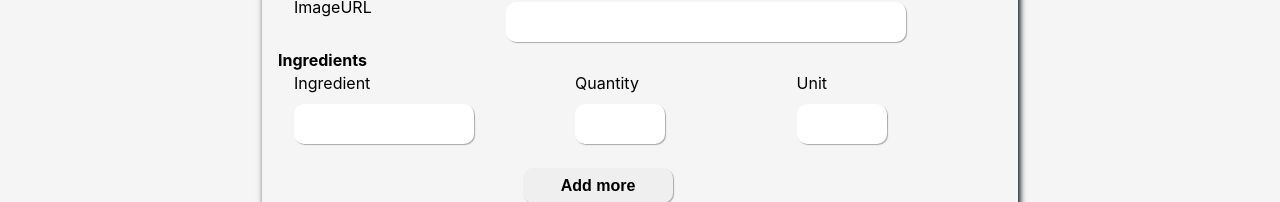
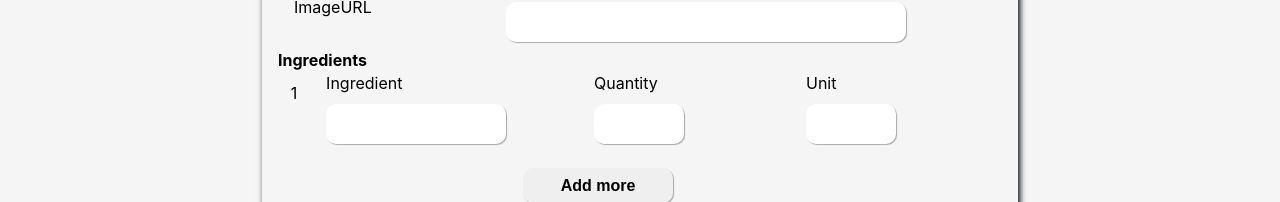
Before and after one commit to andorjamb/recipes, a React (Create React App) app: page /addrecipe in a window 1280 px wide. Shown: the part 447-649 px from the top of the page. Built offline with nearby package versions, Linux system fonts and the light colour scheme; no server answers; data requests are answered from the project's data file; a web font is replaced by a local one.

Commit message:
unable to solve ingredient typeerror

```diff
--- a/src/components/Form.jsx
+++ b/src/components/Form.jsx
@@ -1,15 +1,15 @@
-import React, { useState, useRef } from 'react';
+import React, { useState, useRef, useEffect } from 'react';
+
 import './Form.css';
 
-const Form = ({ countries, submitHandler, resetHandler, onChangeHandler, instructionHandler, ingredientHandler }) => {
+const Form = ({ countries, submitHandler, resetHandler, onChangeHandler, instructionHandler, ingredientHandler, onBlurHandler }) => {
 
     const [ingNumber, setIngNumber] = useState([0]);
     const [insNumber, setInsNumber] = useState([0]);
-    const [currentIngRow, setCurrentIngRow] = useState({
+    const [newIngRow, setNewIngRow] = useState({
         name: '',
         quantity: 0,
         unit: '',
-
     });
 
     const more = useRef();
@@ -21,10 +21,9 @@ const Form = ({ countries, submitHandler, resetHandler, onChangeHandler, instruc
 
     const instructionInput = useRef();
 
-    const ingredientEventHandler = (e, index) => {
-        setCurrentIngRow({ ...currentIngRow, [e.target.name]: e.target.value });
-        console.log(currentIngRow);
-        ingredientHandler(currentIngRow, index);
+    const ingredientBlurHandler = (e, index) => {
+        //setNewIngRow({ ...newIngRow, [e.target.name]: e.target.value });
+        ingredientHandler(e, index);
     }
 
     const instructionChangeHandler = () => {
@@ -40,6 +39,12 @@ const Form = ({ countries, submitHandler, resetHandler, onChangeHandler, instruc
         }
         else {
             setIngNumber([...ingNumber, ingNumber.length]);
+            setNewIngRow({
+                name: '',
+                quantity: 0,
+                unit: '',
+
+            })
         }
     }
 
@@ -78,7 +83,8 @@ const Form = ({ countries, submitHandler, resetHandler, onChangeHandler, instruc
                 <legend>Ingredients</legend>
 
                 {ingNumber.map((item, index) =>
-                    <fieldset className="flex" name="ingredients" key={index} onBlur={(e) => ingredientEventHandler(e, index)}>
+                    <fieldset className="flex" name="ingredients" key={index} onBlur={onBlurHandler}>
+                        <div><p className="indexP">{index + 1}</p></div>
                         <div>
                             <label htmlFor="name">Ingredient</label>
                             <input className="ingredient" type="text" name="name" id="name" ref={nameInput} />
--- a/src/pages/AddRecipe.jsx
+++ b/src/pages/AddRecipe.jsx
@@ -7,17 +7,16 @@ import DiscardPopup from '../components/DiscardPopup';
 import FailPopup from '../components/FailPopup';
 import classes from './AddRecipe.module.css';
 
-
 const AddRecipe = ({ countries }) => {
 
   const [popup, setPopup] = useState(false);
   const [discardPopup, setDiscardPopup] = useState(false);
   const [success, setSuccess] = useState(false);
-  const [ingredientsState, setIngredientsState] = useState([
-    /*  { name: '',
-      quantity: 0,
-      unit: '',  }*/
-  ]);
+  const [ingredientsState, setIngredientsState] = useState([{
+    name: '',
+    quantity: 0,
+    unit: ''
+  }]);
   const [instructionState, setInstructionState] = useState([])
 
   const [newRecipe, setNewRecipe] = useState({
@@ -26,7 +25,7 @@ const AddRecipe = ({ countries }) => {
     country: "",
     description: "",
     image: "",
-    ingredients: [{ name: "", quantity: 0, unit: "" }],/* array of objects */
+    ingredients: [],/* array of objects */
     preparation_time: 0,
     cooking_time: 0,
     servings: 0,
@@ -77,9 +76,11 @@ const AddRecipe = ({ countries }) => {
     setInstructionState([...instructionState, formData]);
   }
 
-  const ingredientHandler = (formData) => {
-    console.log(ingredientsState);
-    setIngredientsState([...ingredientsState, formData])
+  const ingredientHandler = (e, index) => {
+    let ingredArray = [...ingredientsState];
+    ingredArray[index][e.target.name] = e.target.value;
+    setIngredientsState(ingredArray);
+
   };
 
   useEffect(() => {
@@ -128,8 +129,8 @@ const AddRecipe = ({ countries }) => {
         submitHandler={submitForm}
         resetHandler={discardCheck}
         onChangeHandler={handleFormData} {...newRecipe}
+        onBlurHandler={(e, index) => ingredientHandler(e, index)}
         instructionHandler={(e) => instructionHandler(e)}
-        ingredientHandler={(formData, index) => ingredientHandler(formData, index)}
       />
       {popup && success && <Popup closeHandler={closeHandler} />}
       {popup && !success && <FailPopup closeHandler={closeHandler} />}
```
Also changed, not shown: 1 other file (tests, documents, lock files or other folders).
